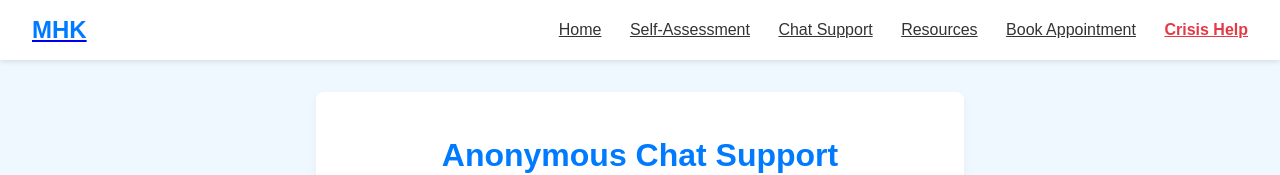
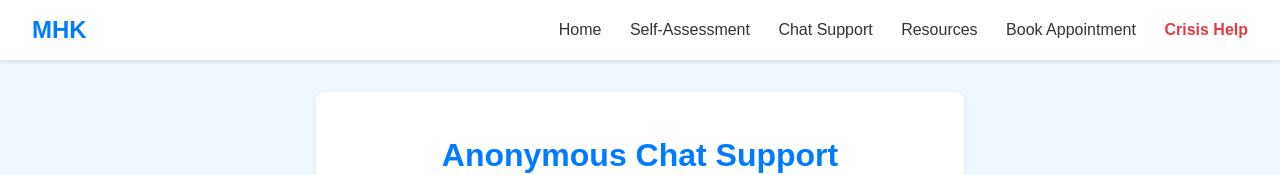
Before and after one commit to Mwadena1000/Mental-Health, a plain HTML site: page chat.html in a window 1280 px wide. Shown: the top 175 px of the page. Drawn offline with Linux system fonts and the light colour scheme.

```diff
--- a/booking.css
+++ b/booking.css
@@ -13,6 +13,25 @@
   padding: 1rem 2rem;
   background: #fff;
   box-shadow: 0 2px 5px rgba(0, 0, 0, 0.1);
+}
+
+a {
+  text-decoration: none;
+}
+
+.nav-links a {
+  margin-left: 1.5rem;
+  color: #333;
+  transition: color 0.3s;
+}
+
+.nav-links .crisis {
+  color: #e63946;
+  font-weight: bold;
+}
+
+.nav-links a:hover {
+  color: #007BFF;
 }
 
 .logo {
--- a/chat.css
+++ b/chat.css
@@ -14,6 +14,26 @@
   background: #fff;
   box-shadow: 0 2px 5px rgba(0, 0, 0, 0.1);
 }
+
+a {
+  text-decoration: none;
+}
+
+.nav-links a {
+  margin-left: 1.5rem;
+  color: #333;
+  transition: color 0.3s;
+}
+
+.nav-links .crisis {
+  color: #e63946;
+  font-weight: bold;
+}
+
+.nav-links a:hover {
+  color: #007BFF;
+}
+
 
 .logo {
   font-size: 1.5rem;
--- a/crisis.css
+++ b/crisis.css
@@ -115,18 +115,31 @@
 }
 
 .navbar {
+  display: flex;
+  justify-content: space-between;
+  align-items: center;
   background: #fff;
   padding: 1rem 2rem;
   box-shadow: 0 2px 4px rgba(0,0,0,0.1);
 }
 
-header {
-  display: flex;
-  justify-content: space-between;
-  align-items: center;
-  padding: 1rem 2rem;
-  background: #fff;
-  box-shadow: 0 2px 5px rgba(0, 0, 0, 0.1);
+a {
+  text-decoration: none;
+}
+
+.nav-links a {
+  margin-left: 1.5rem;
+  color: #333;
+  transition: color 0.3s;
+}
+
+.nav-links .crisis {
+  color: #e63946;
+  font-weight: bold;
+}
+
+.nav-links a:hover {
+  color: #007BFF;
 }
 
 .logo {
--- a/quiz.css
+++ b/quiz.css
@@ -15,6 +15,25 @@
   padding: 1rem 2rem;
   background: #fff;
   box-shadow: 0 2px 5px rgba(0, 0, 0, 0.1);
+}
+
+a {
+  text-decoration: none;
+}
+
+.nav-links a {
+  margin-left: 1.5rem;
+  color: #333;
+  transition: color 0.3s;
+}
+
+.nav-links .crisis {
+  color: #e63946;
+  font-weight: bold;
+}
+
+.nav-links a:hover {
+  color: #007BFF;
 }
 
 .logo {
--- a/resources.css
+++ b/resources.css
@@ -14,6 +14,25 @@
   padding: 1rem 2rem;
   background: #fff;
   box-shadow: 0 2px 5px rgba(0, 0, 0, 0.1);
+}
+
+a {
+  text-decoration: none;
+}
+
+.nav-links a {
+  margin-left: 1.5rem;
+  color: #333;
+  transition: color 0.3s;
+}
+
+.nav-links .crisis {
+  color: #e63946;
+  font-weight: bold;
+}
+
+.nav-links a:hover {
+  color: #007BFF;
 }
 
 .logo {
--- a/styles.css
+++ b/styles.css
@@ -7,7 +7,6 @@
 
 body {
   font-family: Arial, sans-serif;
-  line-height: 1.6;
   color: #333;
 }
 
@@ -47,6 +46,7 @@
 
 .hero {
   display: flex;
+  line-height: 1.6;
   flex-direction: column;
   align-items: center;
   text-align: center;
```
Also changed, not shown: Homepage.html (+1 -0 lines), booking.html (+2 -2 lines), chat.html (+2 -2 lines), crisis.html (+2 -2 lines), quiz.html (+1 -1 lines), resources.html (+3 -1 lines).
